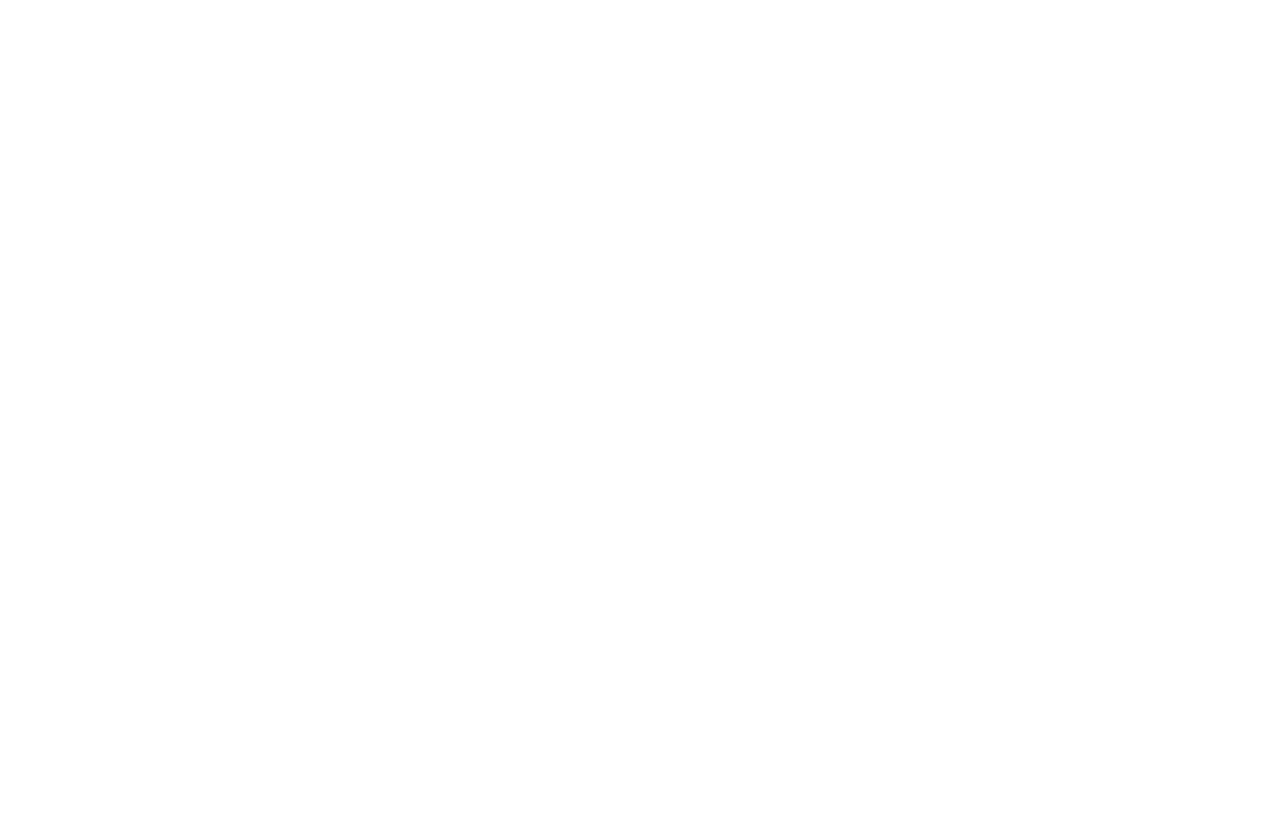
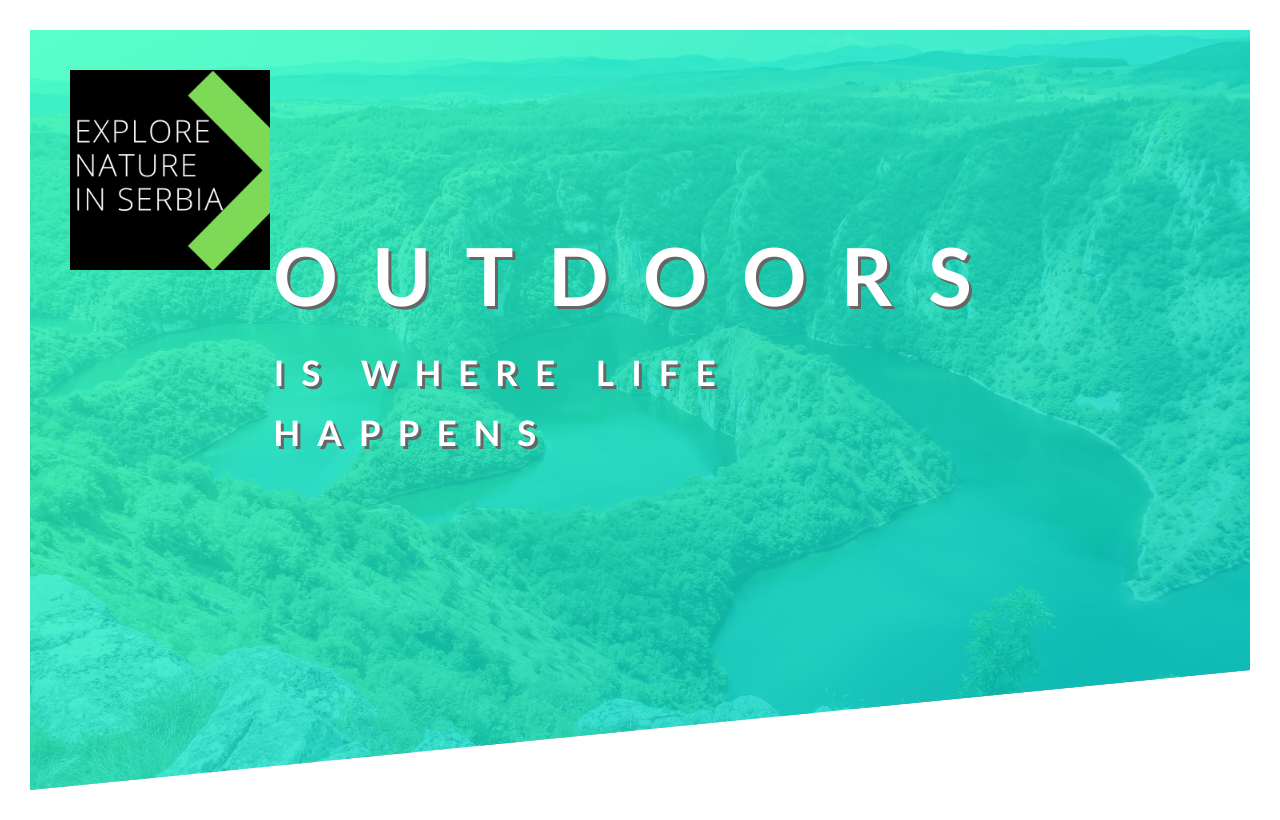
Before and after one commit to tatjanatanaskovich/explore-nature-website, a plain HTML site: page index.html in a window 1280 px wide. Drawn offline with Linux system fonts and the light colour scheme.

Commit message:
Styled header section

```diff
--- a/css/style.css
+++ b/css/style.css
@@ -1,20 +1,93 @@
-<!DOCTYPE html>
-<html lang="en">
-<head>
-  <meta charset="UTF-8">
-  <meta name="viewport" content="width=device-width, initial-scale=1.0">
+/* BASIC COLORS
 
-  <link href="https://fonts.googleapis.com/css?family=Lato:100,300,400,700,900" rel="stylesheet">
+primarygreen: #00cc88
 
-  <link rel="stylesheet" href="css/style.css">
+bluegreen: #00cccc
 
-  <title>Explore the Nature | Exciting tours for adventurous people</title>
-</head>
+lightgreen: #33ffbb
 
-<body>
+green: #00cc44
+
+comp-red: #cc0044
+
+END OF BASIC COLORS */
+
+
+/* RESET */
+
+
+* {
+  margin: 0;
+  padding: 0;
+  box-sizing: border-box;
+}
+
+body {
+  font-family: 'Lato', sans-serif;
+  font-weight: 400;
+  font-size: 16px;
+  line-height: 1.7;
+  color: #666;
+  padding: 30px;
+}
+
+
+/*RESET END */
 
 
 
+/*  HEADER SECTION*/
 
-</body>
-</html>
+
+.header {
+  height: 95vh;
+  background-image: linear-gradient(to right bottom,
+    rgba(51, 255, 187, 0.8),
+    rgba(0, 204, 204, 0.8)),
+    url(../img/hero-bg.jpg);
+  background-size: cover;
+  background-position: top;
+  clip-path: polygon(0 0, 100% 0, 100% 80vh, 0 100%);
+  position: relative;
+}
+
+.logo-box {
+  position: absolute;
+  top: 40px;
+  left: 40px;
+}
+
+.logo {
+  height: 200px;
+}
+
+.text-box {
+  position: absolute;
+  top: 40%;
+  left: 50%;
+  transform: translate(-50%, -50%);
+}
+
+
+.heading-primary {
+  color: white;
+  text-transform: uppercase;
+  text-shadow: 3px 3px #666;
+}
+
+.heading-primary-main {
+  display: block;
+  font-size: 80px;
+  font-weight: 700;
+  letter-spacing: 35px;
+}
+
+.heading-primary-sub {
+  display: block;
+  font-size: 35px;
+  font-weight: 700;
+  letter-spacing: 17px;
+}
+
+
+/*  HEADER SECTION END*/
--- a/index.html
+++ b/index.html
@@ -1,5 +1,6 @@
 <!DOCTYPE html>
 <html lang="en">
+
 <head>
   <meta charset="UTF-8">
   <meta name="viewport" content="width=device-width, initial-scale=1.0">
@@ -10,8 +11,24 @@
 
   <title>Explore Nature in Serbia | Exciting tours for adventurous people</title>
 </head>
+
 <body>
+  <header class="header">
+
+    <div class="logo-box">
+      <img src="/img/logo.png" class="logo" alt="logo Explore Nature in Serbia">
+    </div>
+
+    <div class="text-box">
+      <h1 class="heading-primary">
+        <span class="heading-primary-main">Outdoors</span>
+        <span class="heading-primary-sub">is where life happens</span>
+      </h1>
+    </div>
+
+  </header>
 
 
 </body>
+
 </html>
```
Also changed, not shown: README.md, img/hero-bg.jpg (added), img/logo.png (added). Lines whose indentation alone changed are shown as unchanged.
